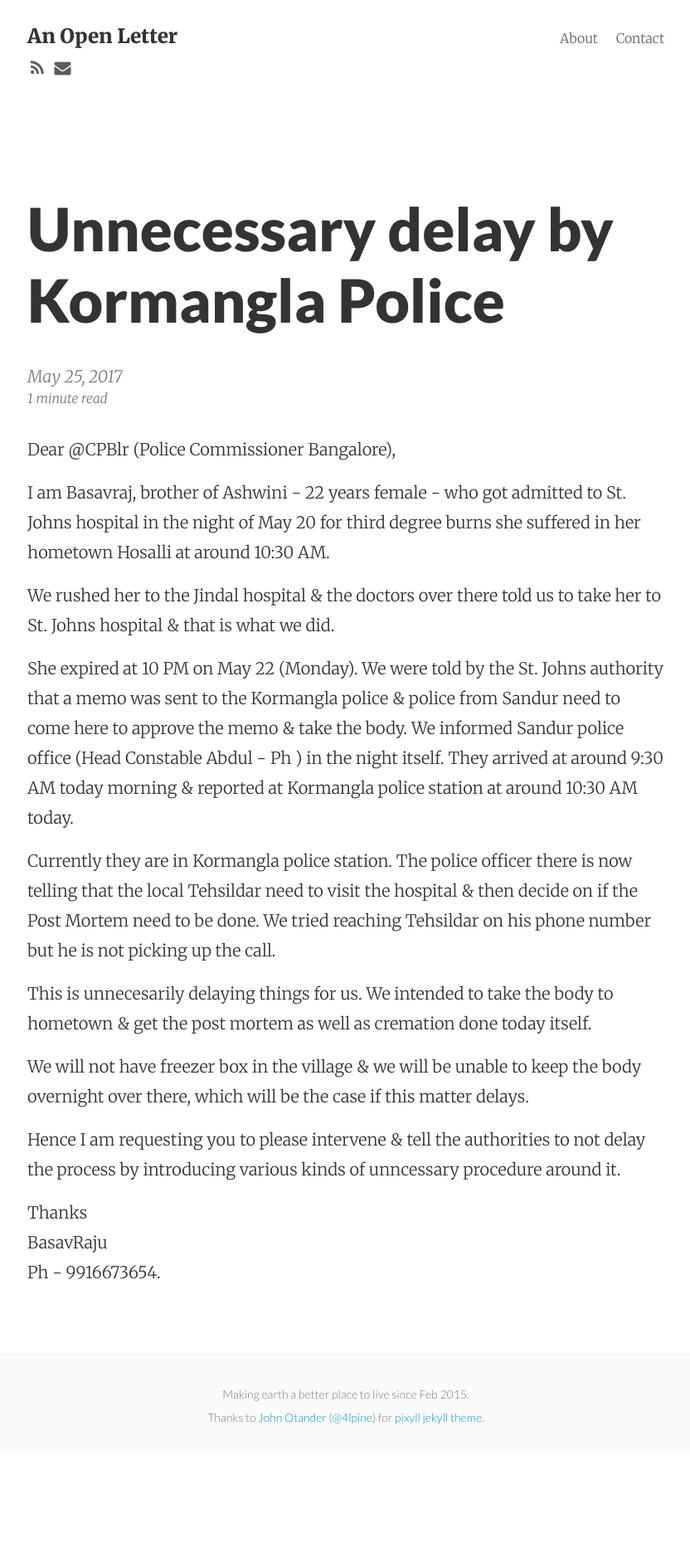
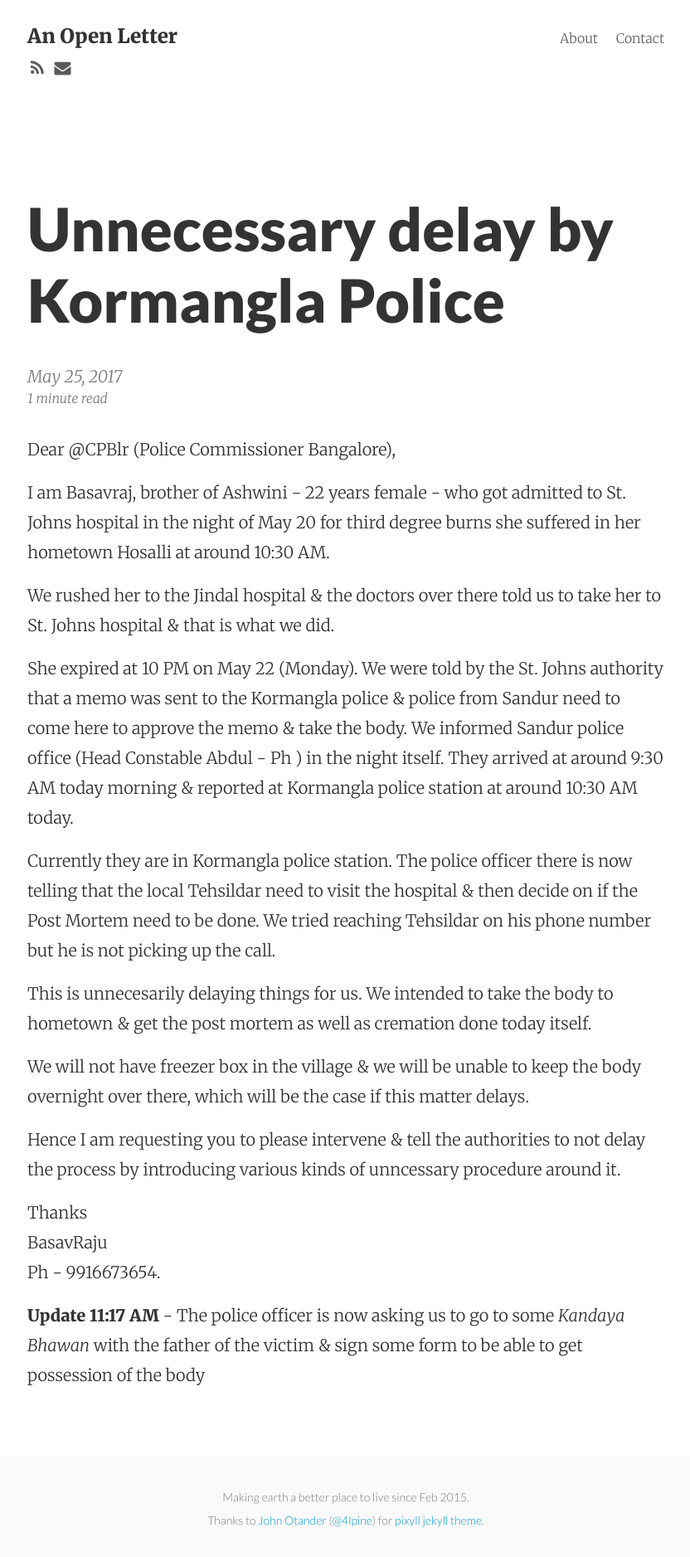
Before and after one commit to shaming-them/shaming-them.github.io, a Jekyll site: the page built from _posts/2017-05-23-kormangla-police-making-it-inconvenient.md, in a window 1280 px wide. Shown: the whole page at 83% size, without its empty margins (223-1055 px from the left). Built offline with Jekyll 4.4.1, drawn with Linux system fonts in a browser that asks for light colours; nearby versions of some CDN libraries; Markdown is read by kramdown in place of the engine named in the settings; comment, search, counter and statistics services are not loaded; before the commit the page ends 1753 px from its top, so only the background shows below that.

Commit message:
updated post

```diff
--- a/_posts/2017-05-23-kormangla-police-making-it-inconvenient.md
+++ b/_posts/2017-05-23-kormangla-police-making-it-inconvenient.md
@@ -25,3 +25,5 @@ Hence I am requesting you to please intervene & tell the authorities to not dela
 Thanks<br/>
 BasavRaju<br/>
 Ph - 9916673654.
+
+**Update 11:17 AM** - The police officer is now asking us to go to some *Kandaya Bhawan* with the father of the victim & sign some form to be able to get possession of the body
```
